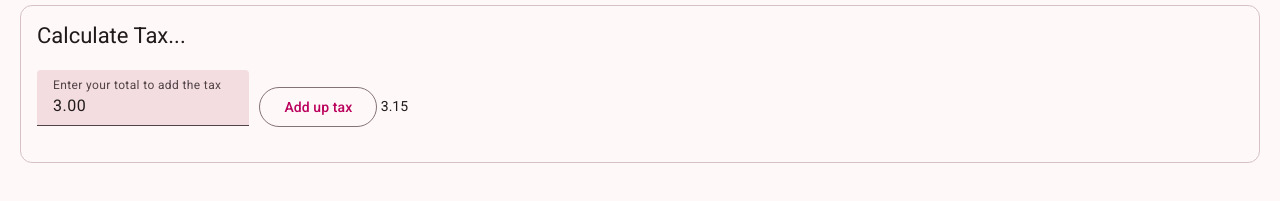
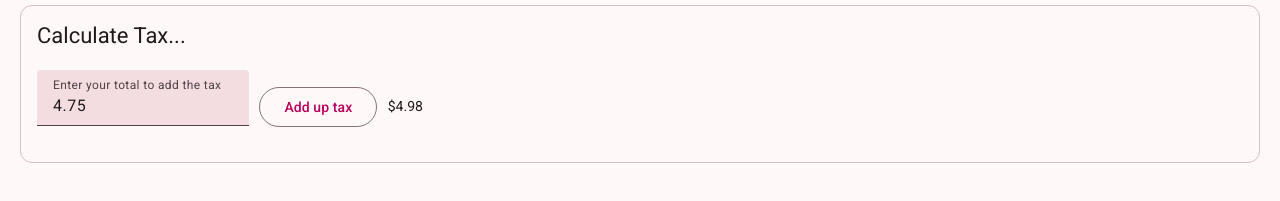
Before and after one commit to 2026-fall-jsf/angular-components, an Angular app: page / in a window 1280 px wide. Shown: the part 413-614 px from the top of the page. Built offline with nearby package versions, Linux system fonts and the light colour scheme.

Commit message:
initialize numbers and sum

```diff
--- a/src/app/jebashel-tax/jebashel-tax.html
+++ b/src/app/jebashel-tax/jebashel-tax.html
@@ -12,8 +12,9 @@
                 Enter your total to add the tax
             </mat-label>
             <input
-            matInput
-            value="3.00"/>
+                matInput
+                [value]="orderTotal()"
+            />
         </mat-form-field>
         &nbsp;
         <button
@@ -21,6 +22,7 @@
         >
             Add up tax
         </button>
-        3.15
+        &nbsp;
+        {{ taxSum() | currency }}
     </mat-card-content>
 </mat-card>
--- a/src/app/jebashel-tax/jebashel-tax.ts
+++ b/src/app/jebashel-tax/jebashel-tax.ts
@@ -21,5 +21,6 @@ import { MatInputModule } from '@angular/material/input';
   templateUrl: './jebashel-tax.html',
 })
 export class JebashelTax {
-
+  protected readonly orderTotal = signal(4.75);
+  protected readonly taxSum = signal(4.98);
 }
```
